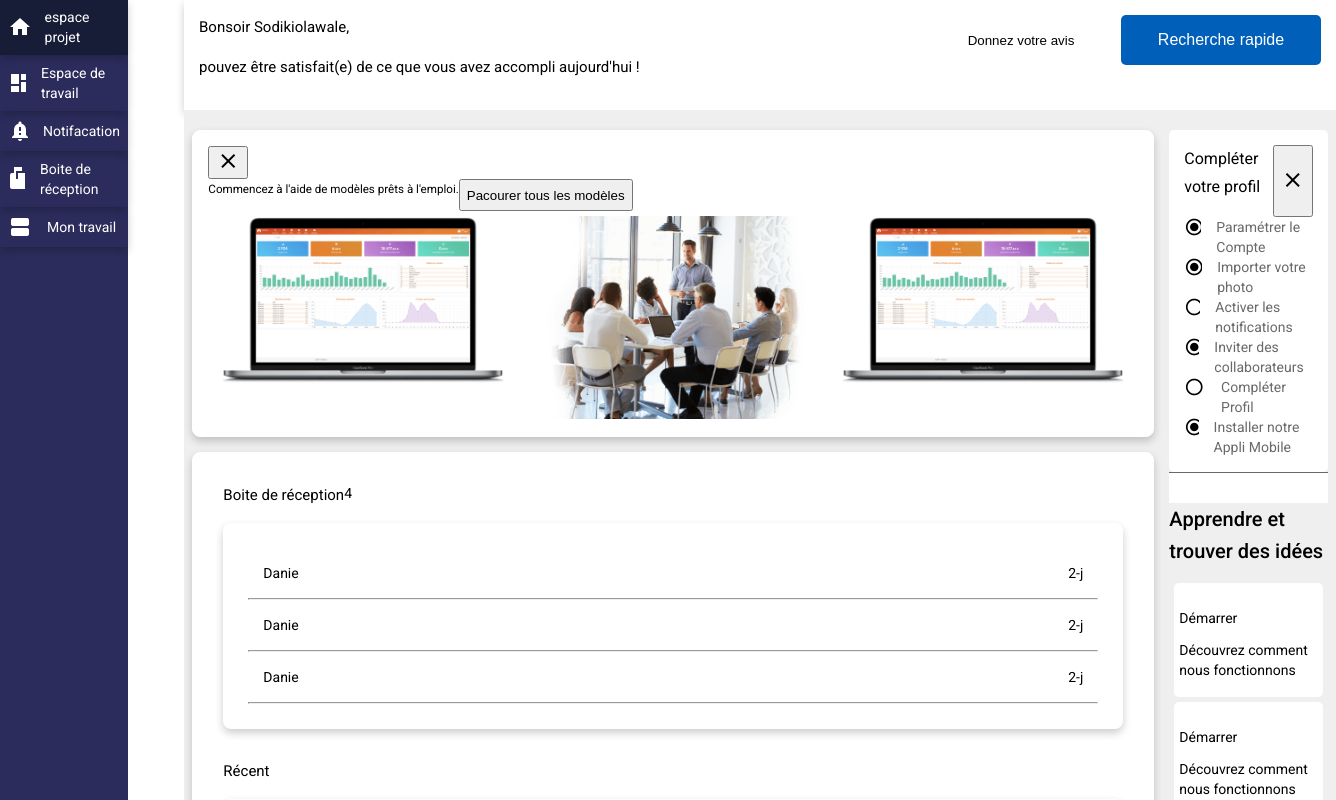
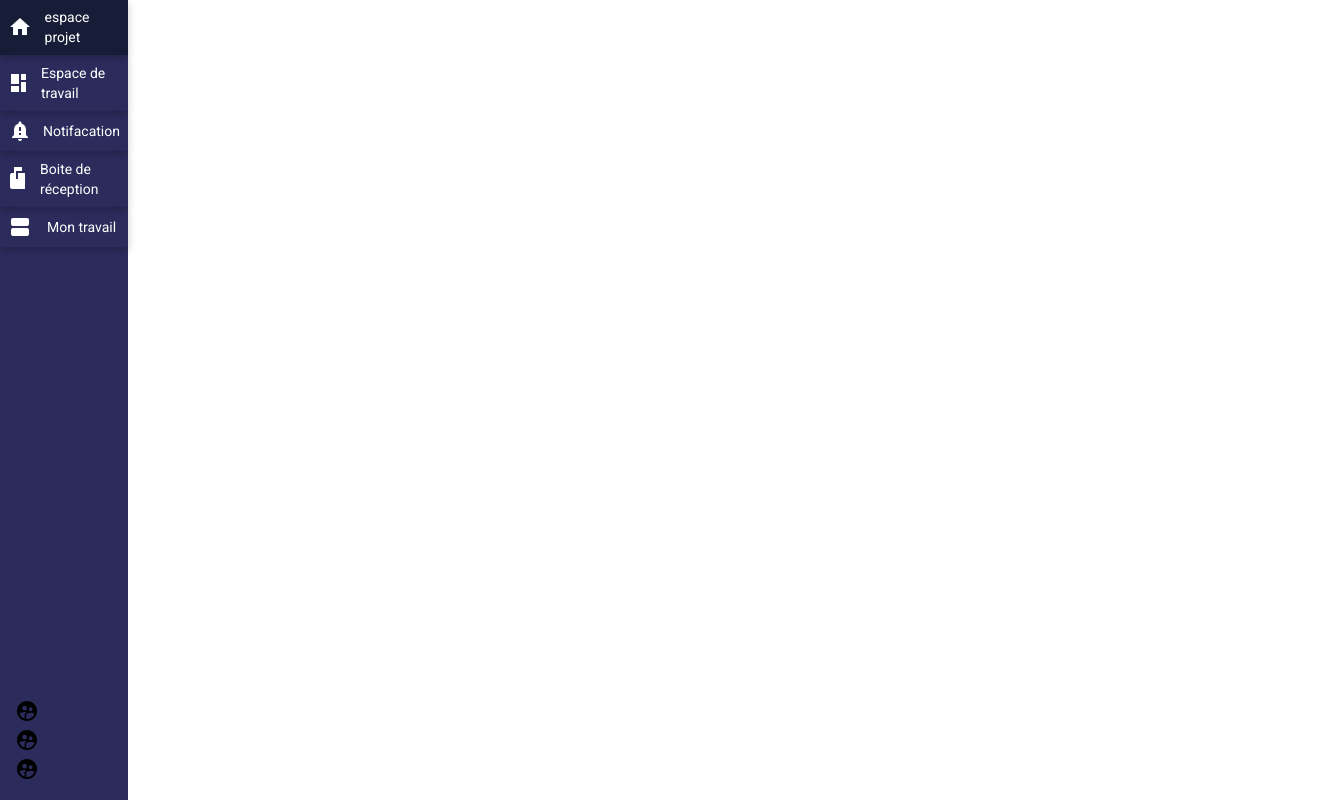
Before and after one commit to salamisodikiolawale/monday-angular, an Angular app: page / in a window 1280 px wide. Shown: the top 800 px of the page, 1336 px wide, since content can reach past the window. Built offline with nearby package versions, Linux system fonts and the light colour scheme; what @syncfusion/ej2-angular-navigations would draw is missing.

Commit message:
add sibeBar bottom

```diff
--- a/src/app/app-routing.module.ts
+++ b/src/app/app-routing.module.ts
@@ -1,7 +1,12 @@
 import { NgModule } from '@angular/core';
 import { RouterModule, Routes } from '@angular/router';
+import { EspaceProjetComponent } from './espace-projet/espace-projet.component';
+import { EspaceTravailComponent } from './espace-travail/espace-travail.component';
 
-const routes: Routes = [];
+const routes: Routes = [
+  { path: 'espace-travail', component: EspaceTravailComponent },
+  { path: 'espace-projet', component: EspaceProjetComponent }
+];
 
 @NgModule({
   imports: [RouterModule.forRoot(routes)],
--- a/src/app/app.component.html
+++ b/src/app/app.component.html
@@ -1,14 +1,14 @@
-<div  id="container" class="display-flex flex-row">
+<div  id="container" class="display-flex fx-row">
 
-    <div class="left-sidebar height-100 width-10 padding-0 margin-O border-right">
+    <div class="left-sidebar height-100 width-10 padding-0 margin-O border-right display-flex fx-column fx-sp-between">
 
         <ul class="e-group padding-0 margin-O">
 
-            <li class="e-text margin-top-15-nega">
+            <li class="e-text margin-top-15-nega" routerLink="espace-projet">
                 <mat-icon>home</mat-icon>
                 <span class="padding-left-15" title="Espace de travail">espace projet</span>
             </li>
-            <li class="e-text">
+            <li class="e-text"  routerLink="espace-travail">
                 <mat-icon>dashboard</mat-icon>
                 <span class="padding-left-15" title="Espace de travail">Espace de travail</span>
             </li>
@@ -27,12 +27,26 @@
                 <span class="padding-left-15" title="Mon travail">Mon travail</span>
             </li>
         </ul>
+
+        <ul class="e-group padding-0 margin-O">
+            <li>
+                <mat-icon class="padding-left-15" title="Login">supervised_user_circle</mat-icon>
+            </li>
+            <li>
+                <mat-icon class="padding-left-15" title="Login">supervised_user_circle</mat-icon>
+            </li>
+            <li>
+                <mat-icon class="padding-left-15" title="Login">supervised_user_circle</mat-icon>
+            </li>
+
+        </ul>
     </div>
+
 
 
 
 </div>
 
 <div class="left-content width-90 margin-left-50">
-    <app-espace-projet></app-espace-projet>
+    <router-outlet></router-outlet>
 </div>
--- a/src/app/app.component.scss
+++ b/src/app/app.component.scss
@@ -17,6 +17,7 @@
     transition: 1s;
     color: white;
     box-shadow: var(--box-shadow-small);
+    cursor: pointer;
 }
 
 .e-text:hover{
--- a/src/app/espace-projet/espace-projet.component.html
+++ b/src/app/espace-projet/espace-projet.component.html
@@ -17,7 +17,7 @@
         <section id="suggestion-container" class="border-green padding-15">
 
             <button class="btn-close"><mat-icon>close</mat-icon></button>
-            <div class="display-flex flex-row">
+            <div class="display-flex fx-row">
                 <div class="suggestion-title"><h5>Commencez à l'aide de modèles prêts à l'emploi.</h5></div>
                 <button>Pacourer tous les modèles</button>
             </div>
@@ -99,7 +99,7 @@
                     <h3>Compléter votre profil</h3>
                     <button class="btn-close"><mat-icon>close</mat-icon></button>
                 </div>
-                <div class="display-flex flex-column">
+                <div class="display-flex fx-column">
                     <span *ngFor="let lstActProfil of listeActionProfil" class="display-flex">
                         <mat-icon *ngIf="lstActProfil.active" class="icon-radio">radio_button_checked</mat-icon>
                         <mat-icon *ngIf="!lstActProfil.active" class="icon-radio">radio_button_unchecked</mat-icon>
--- a/src/styles.scss
+++ b/src/styles.scss
@@ -113,8 +113,9 @@ body { margin: 0; font-family: Roboto, "Helvetica Neue", sans-serif; }
 
 /*All Flex Styles*/
 .display-flex{ display: flex; }
-.flex-row{ flex-direction: row; }
-.flex-column{ flex-direction: column; }
+.fx-row{ flex-direction: row; }
+.fx-column{ flex-direction: column; }
+.fx-sp-between{justify-content: space-between;}
 
 /*Positionnelent*/
 .align-center{justify-content: center;}
```
